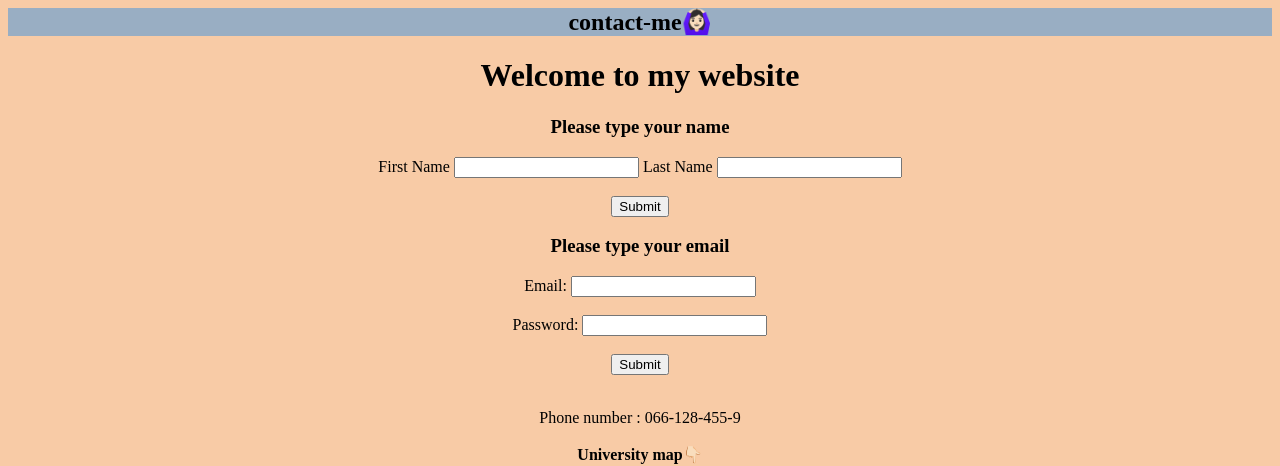
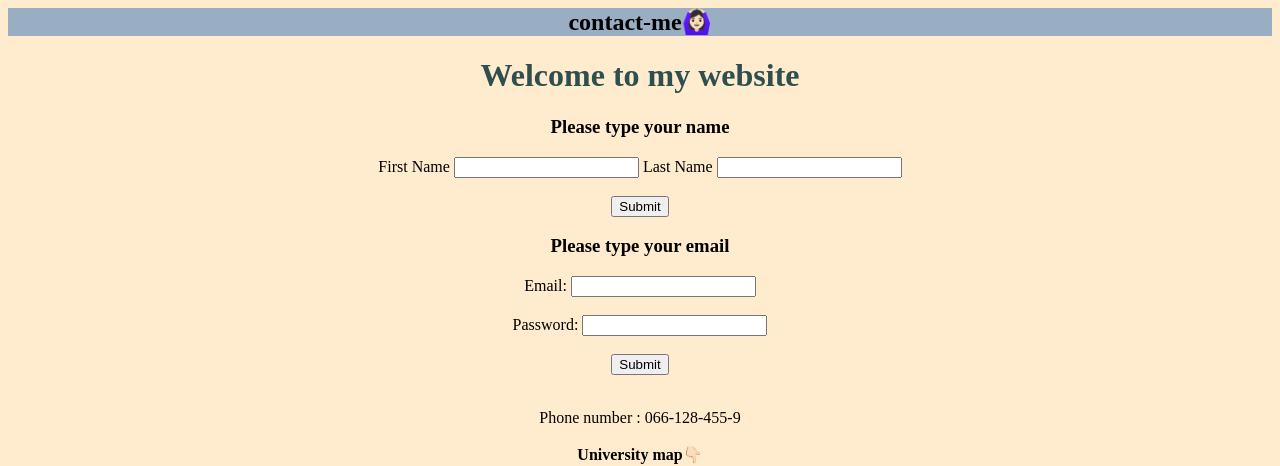
Before and after one commit to psupas/susupon, a plain HTML site: page contact-me.html in a window 1280 px wide. Shown: the top 466 px of the page. Drawn offline with Linux system fonts and the light colour scheme; files that its build step writes are made by us from their sources.

Commit message:
Update contact-me.html

```diff
--- a/contact-me.html
+++ b/contact-me.html
@@ -4,7 +4,7 @@
     <meta http-equiv="X-UA-Compatible" content="IE=edge">
     <meta name="viewport" content="width=device-width, initial-scale=1.0">
     <title>contact-me</title>
-    <link rel="stylesheet" href="cssstyles.css">
+    <link rel="stylesheet" href="css/styles.css">
 </head>
 <body bgcolor="F8CBA6">
     <h2 style="background-color:rgb(153, 174, 195);"><center>contact-me🙆🏻‍♀️</center></h2>
```
